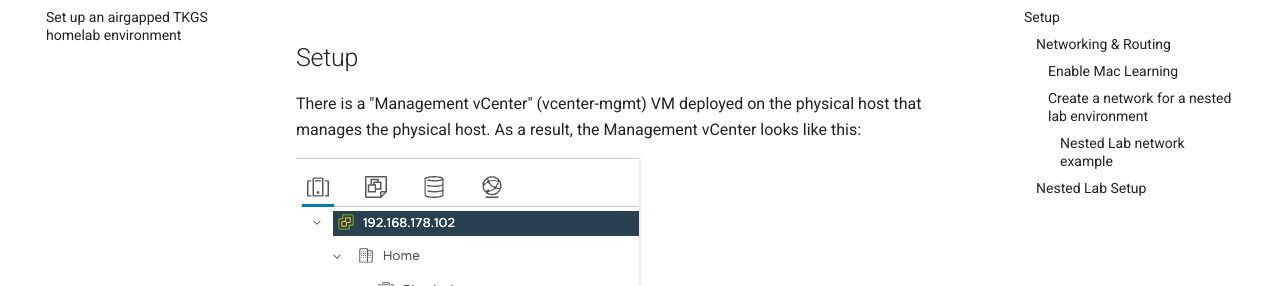
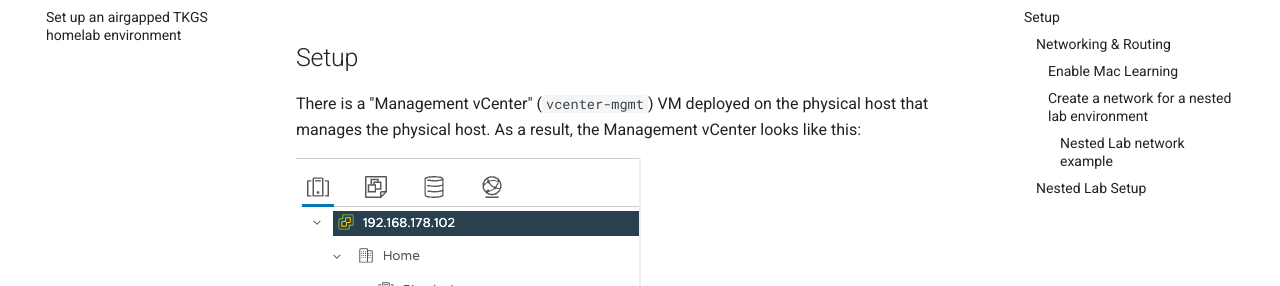
Before and after one commit to Knappek/Knappek.github.io, an MkDocs documentation site: the page built from docs/homelab/index.md, in a window 1280 px wide and 900 px high, scrolled down 675 px. Shown: the part 166-452 px from the top of the window. Built offline with MkDocs 1.6.1 and Material for MkDocs 9.7.7, drawn with Linux system fonts in a browser that asks for light colours; emoji names are drawn with the system emoji font; comment, search, counter and statistics services are not loaded; some of the changed text lies outside the part shown.

Commit message:
use emoji extension

```diff
--- a/docs/homelab/index.md
+++ b/docs/homelab/index.md
@@ -18,7 +18,7 @@
 
 ## Setup
 
-There is a "Management vCenter" (vcenter-mgmt) VM deployed on the physical host that manages the physical host.
+There is a "Management vCenter" (`vcenter-mgmt`) VM deployed on the physical host that manages the physical host.
 As a result, the Management vCenter looks like this:
 
 ![Management vCenter](images/vcenter-mgmt.png)
--- a/mkdocs.yml
+++ b/mkdocs.yml
@@ -39,3 +39,7 @@
   - pymdownx.snippets
   - pymdownx.superfences
   - admonition # info blocks starting with !!!, e.g. !!! warning
+  - attr_list
+  - pymdownx.emoji:
+      emoji_index: !!python/name:material.extensions.emoji.twemoji
+      emoji_generator: !!python/name:material.extensions.emoji.to_svg
```
Also changed, not shown: other parts of docs/homelab/index.md (+1 -1 lines).
